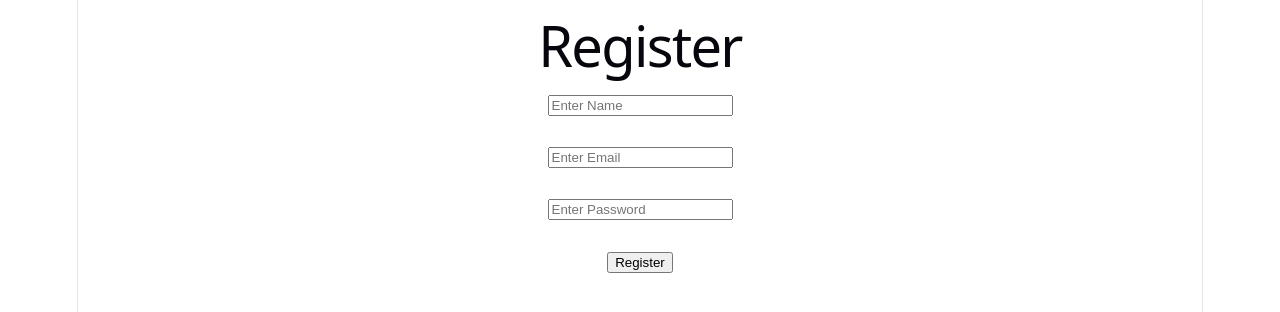
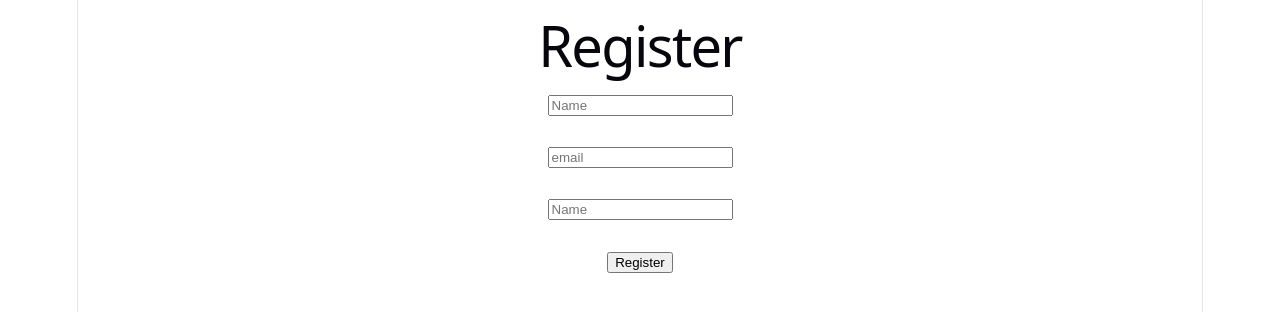
Before and after one commit to paras1t9/devConnect, a React (Vite) app in the folder client/: page /register in a window 1280 px wide. Shown: the top 312 px of the page. Built offline with nearby package versions, Linux system fonts and the light colour scheme.

Commit message:
added reusable UI components

```diff
--- /dev/null
+++ b/client/src/components/Button.jsx
@@ -0,0 +1,12 @@
+function Button({
+  type,
+  children
+}) {
+  return (
+    <button type={type}>
+      {children}
+    </button>
+  );
+}
+
+export default Button;
--- /dev/null
+++ b/client/src/components/Input.jsx
@@ -0,0 +1,17 @@
+function Input({
+  type,
+  placeholder,
+  value,
+  onChange,
+}) {
+  return (
+    <input
+      type={type}
+      placeholder={placeholder}
+      value={value}
+      onChange={onChange}
+    />
+  );
+}
+
+export default Input;
--- a/client/src/index.css
+++ b/client/src/index.css
@@ -77,20 +77,24 @@ h1 {
   font-size: 56px;
   letter-spacing: -1.68px;
   margin: 32px 0;
+
   @media (max-width: 1024px) {
     font-size: 36px;
     margin: 20px 0;
   }
 }
+
 h2 {
   font-size: 24px;
   line-height: 118%;
   letter-spacing: -0.24px;
   margin: 0 0 8px;
+
   @media (max-width: 1024px) {
     font-size: 20px;
   }
 }
+
 p {
   margin: 0;
 }
--- a/client/src/pages/Register.jsx
+++ b/client/src/pages/Register.jsx
@@ -1,5 +1,7 @@
 import { useState } from "react";
 import { useNavigate } from "react-router-dom";
+import Input from "../components/Input"
+import Button from "../components/Button";
 
 function Register() {
   const [name, setName] = useState("");
@@ -59,9 +61,9 @@ function Register() {
       {success && <p style={{ color: "green" }}>{success}</p>}
 
       <form onSubmit={handleSubmit}>
-        <input
+        <Input
           type="text"
-          placeholder="Enter Name"
+          placeholder="Name"
           value={name}
           onChange={(e) => setName(e.target.value)}
         />
@@ -69,9 +71,9 @@ function Register() {
         <br />
         <br />
 
-        <input
+        <Input
           type="email"
-          placeholder="Enter Email"
+          placeholder="email"
           value={email}
           onChange={(e) => setEmail(e.target.value)}
         />
@@ -79,9 +81,9 @@ function Register() {
         <br />
         <br />
 
-        <input
+        <Input
           type="password"
-          placeholder="Enter Password"
+          placeholder="Name"
           value={password}
           onChange={(e) => setPassword(e.target.value)}
         />
@@ -89,7 +91,9 @@ function Register() {
         <br />
         <br />
 
-        <button type="submit">Register</button>
+        <Button type="submit">
+          Register
+        </Button>
       </form>
     </div>
   );
```
